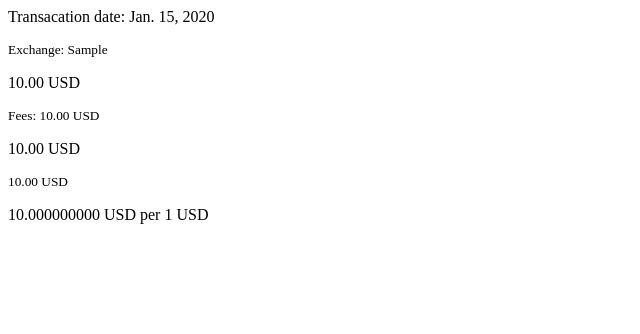
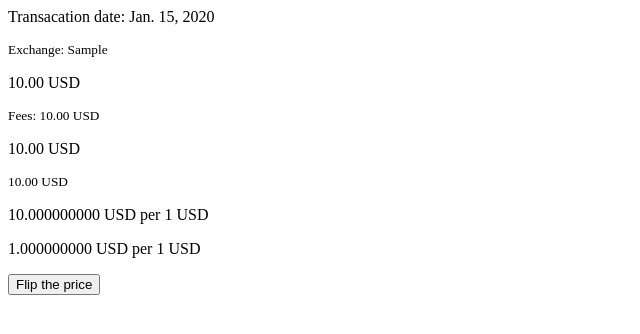
Before and after one commit to Jonathan-Adly/htmx-crypto, a Django app: page /transactions in a window 1280 px wide. Shown: the top 334 px of the page, without its empty margins (0-640 px from the left). Run offline with Django 3.2, Linux system fonts and the light colour scheme; a user stored in the database is signed in; tables that the repository leaves empty hold one stand-in row (values such as "Sample post").

Commit message:
flip price

```diff
--- a/crypto/models.py
+++ b/crypto/models.py
@@ -37,6 +37,12 @@ class Transaction(models.Model):
     def __str__(self):
         return f"{self.user.email} on {self.exchange} - {self.date}"
 
+    def alt_price(self):
+        price = (self.bought_currency_amount + self.bought_currency_fee) / (
+            self.sold_currency_amount + self.sold_currency_fee
+        )
+        return price
+
     def save(self, *args, **kwargs):
         if not self.bought_currency_fee:
             self.bought_currency_fee = 0
--- a/crypto/views.py
+++ b/crypto/views.py
@@ -1,5 +1,6 @@
-from django.shortcuts import render
+from django.shortcuts import render, get_object_or_404
 from django.core.paginator import Paginator
+from django.views.decorators.http import require_POST
 
 from .models import Transaction
 from .forms import TransactionForm
--- a/templates/components/transactions.html
+++ b/templates/components/transactions.html
@@ -16,7 +16,15 @@
     </div>
 
      <div class="col-3">
-    <p>{{transaction.price|floatformat:9}} {{transaction.sold_currency}} per 1 {{transaction.bought_currency}} </p>
+
+    <p id="default-price-{{transaction.pk}}" class="d-block">
+    {{transaction.price|floatformat:9}} {{transaction.sold_currency}} per 1 {{transaction.bought_currency}} </p>
+    <p id="alt-price-{{transaction.pk}}" class="d-none">
+    {{transaction.alt_price|floatformat:9}} {{transaction.bought_currency}} per 1 {{transaction.sold_currency}} </p>
+    <button
+    class="btn"
+    _ = "on click toggle between .d-none and .d-block on #alt-price-{{transaction.pk}} then toggle between .d-none and .d-block on #default-price-{{transaction.pk}}"
+    > Flip the price </button>
     </div>
 </div>
         {% empty %}
```
